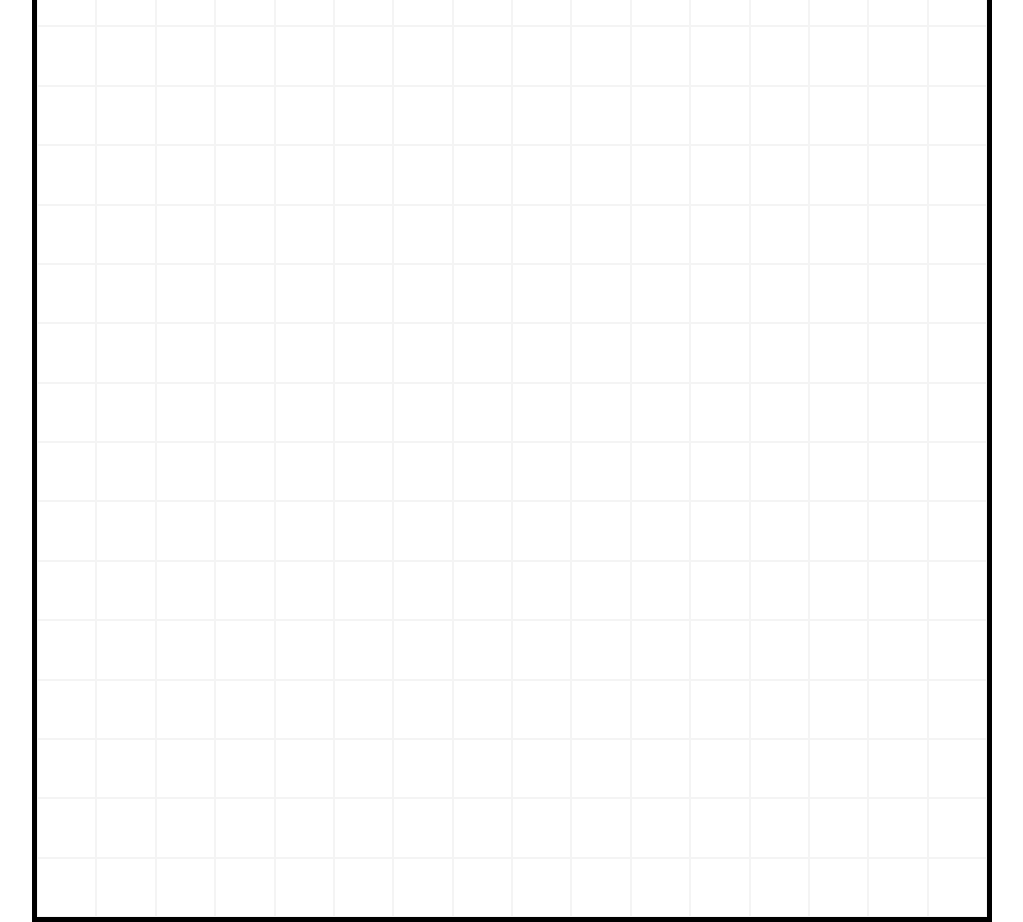
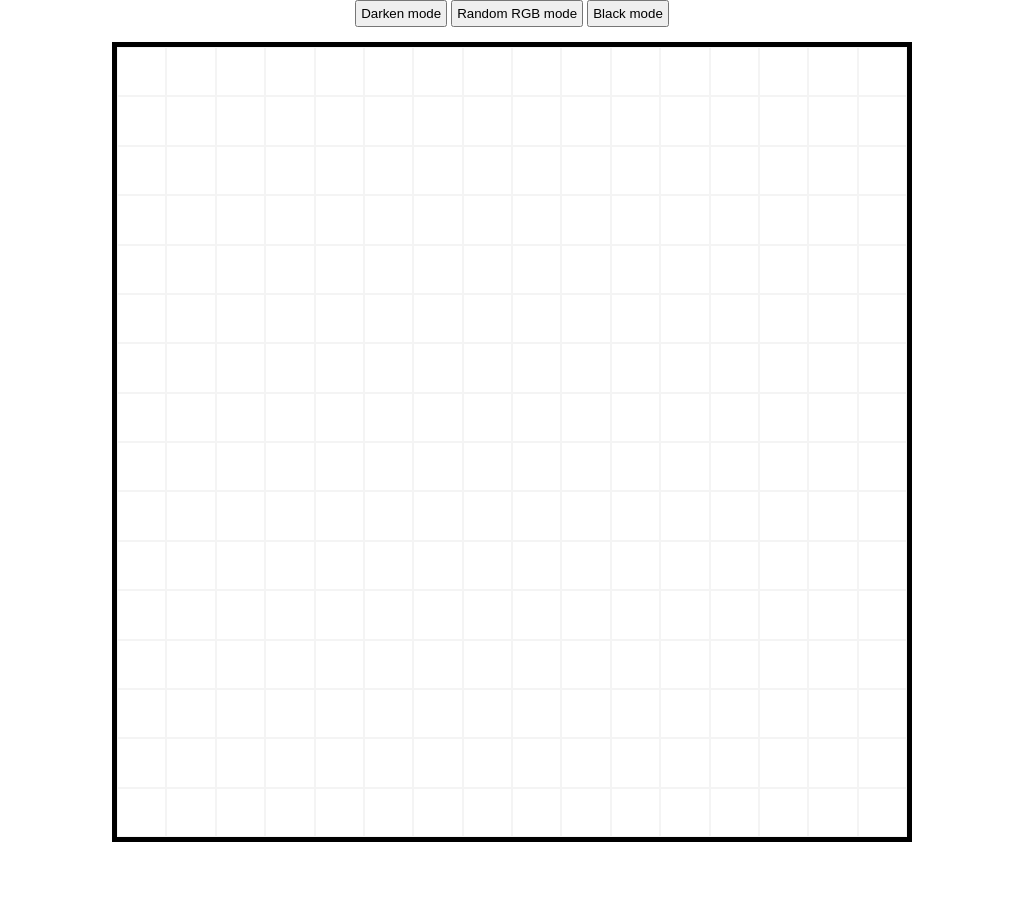
Before and after one commit to DavidStaus/odin-etch-a-sketch, a plain HTML site: page index.html in a window 1280 px wide. Shown: the whole page, without its empty margins (128-1151 px from the left). After the commit the page ends 842 px from the top, so only its background shows below. Drawn offline with Linux system fonts and the light colour scheme.

Commit message:
Fixed size of drawing board
Board was too big and buttons were pushed up out of the screen

```diff
--- a/style.css
+++ b/style.css
@@ -21,8 +21,8 @@ button {
 
 .container {
     display: flex;
-    height: 960px;
-    width: 960px;
+    height: 800px;
+    width: 800px;
     flex-direction: column;
     border: 5px solid black;
 }
```
